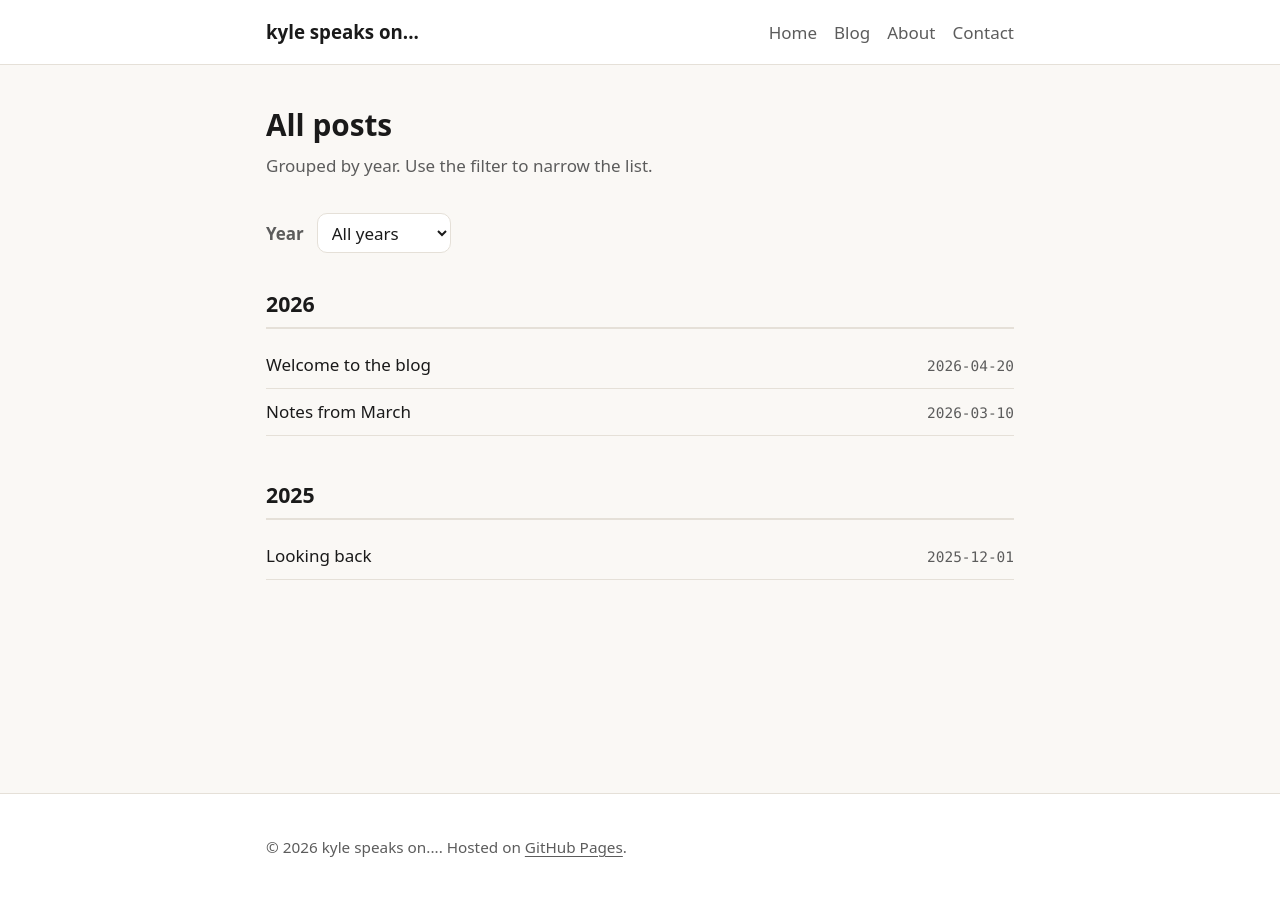
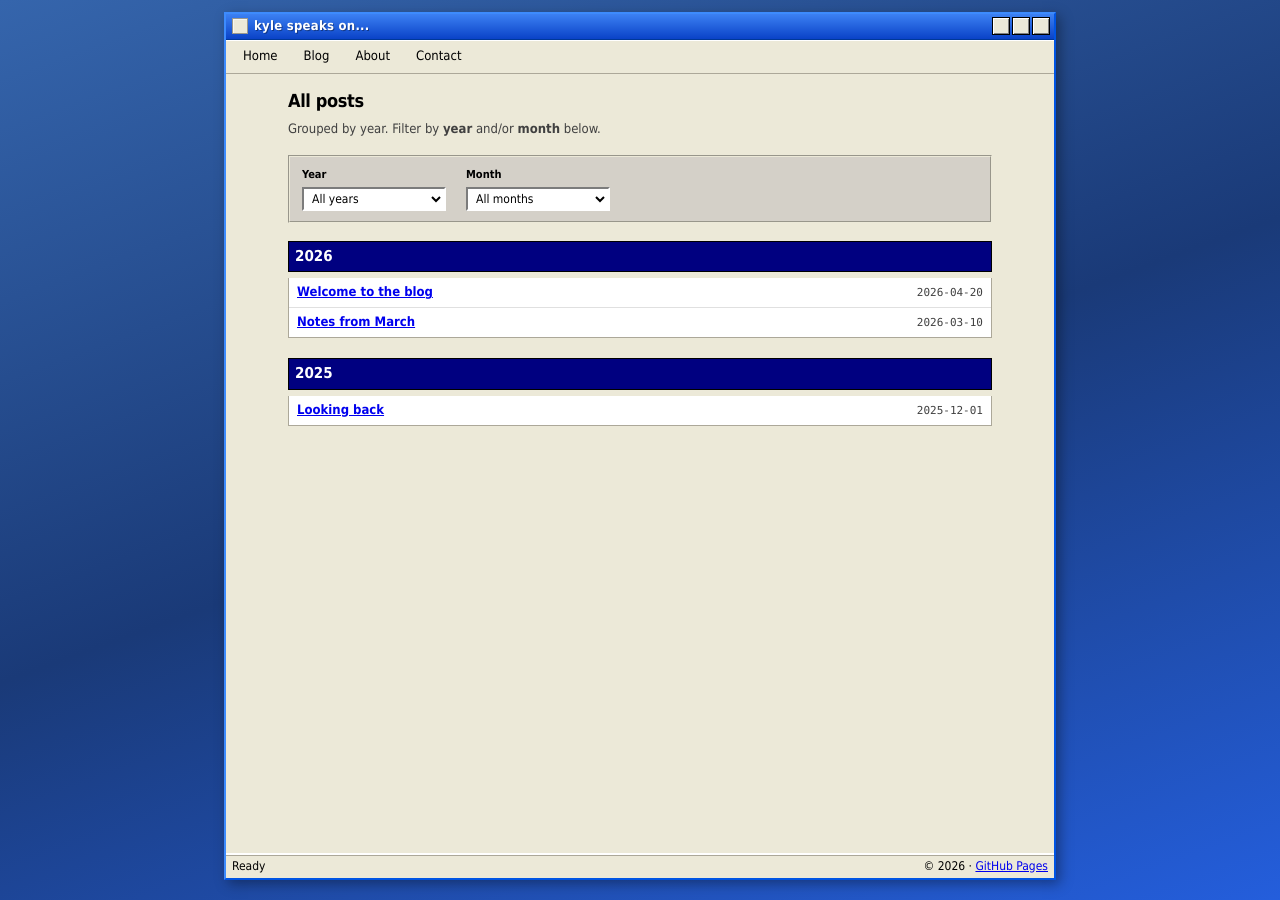
Before and after one commit to project-swoop/kylenotbrandon.github.io, a Jekyll site: the page built from blog/index.html, in a window 1280 px wide. Built offline with Jekyll 4.4.1, drawn with Linux system fonts in a browser that asks for light colours.

Commit message:
make that pretty!

```diff
--- a/_layouts/default.html
+++ b/_layouts/default.html
@@ -8,28 +8,37 @@
   <link rel="stylesheet" href="{{ '/assets/css/main.css' | relative_url }}">
   {% feed_meta %}
 </head>
-<body>
+<body class="win-body">
   <a class="skip-link" href="#main">Skip to content</a>
-  <header class="site-header">
-    <div class="inner">
-      <a class="site-title" href="{{ '/' | relative_url }}">{{ site.title }}</a>
-      <nav class="site-nav" aria-label="Primary">
+  <div class="site-shell">
+    <header class="win-titlebar" role="banner">
+      <div class="win-titlebar-text">
+        <span class="win-title-icon" aria-hidden="true"></span>
+        <a class="win-title-link" href="{{ '/' | relative_url }}">{{ site.title }}</a>
+      </div>
+      <div class="win-titlebar-controls" aria-hidden="true">
+        <span class="win-btn win-btn-min"></span>
+        <span class="win-btn win-btn-max"></span>
+        <span class="win-btn win-btn-close"></span>
+      </div>
+    </header>
+    <nav class="win-menubar" aria-label="Primary">
       <a href="{{ '/' | relative_url }}">Home</a>
       <a href="{{ '/blog/' | relative_url }}">Blog</a>
       <a href="{{ '/about/' | relative_url }}">About</a>
       <a href="{{ '/contact/' | relative_url }}">Contact</a>
     </nav>
-    </div>
-  </header>
-  <main id="main" class="site-main">
+    <main id="main" class="win-client">
       <div class="inner">
         {{ content }}
       </div>
     </main>
-  <footer class="site-footer">
-    <div class="inner">
-      <p>&copy; {{ site.time | date: '%Y' }} {{ site.title }}. Hosted on <a href="https://pages.github.com/">GitHub Pages</a>.</p>
+    <footer class="win-statusbar" role="contentinfo">
+      <div class="inner win-status-inner">
+        <span class="win-status-left">Ready</span>
+        <span class="win-status-right">&copy; {{ site.time | date: '%Y' }} · <a href="https://pages.github.com/">GitHub Pages</a></span>
       </div>
     </footer>
+  </div>
 </body>
 </html>
--- a/assets/css/main.css
+++ b/assets/css/main.css
@@ -1,14 +1,24 @@
+/* Web 1.0 / Windows 98–XP “circa 2002” vibes */
 :root {
-  --bg: #faf8f5;
-  --text: #1a1a1a;
-  --muted: #5c5c5c;
-  --accent: #2563eb;
-  --accent-hover: #1d4ed8;
-  --border: #e5e0d8;
-  --card: #ffffff;
-  --radius: 10px;
-  --font: system-ui, -apple-system, "Segoe UI", Roboto, Ubuntu, Cantarell, "Noto Sans", sans-serif;
-  --mono: ui-monospace, "Cascadia Code", "Source Code Pro", Menlo, Consolas, monospace;
+  --desktop: #3565ac;
+  --desktop-2: #245edc;
+  --face: #ece9d8;
+  --face-dark: #d4d0c8;
+  --window-frame: #0054e3;
+  --titlebar-top: #3c81f3;
+  --titlebar-bottom: #0a42c7;
+  --titlebar-inactive: #7a96df;
+  --text: #000000;
+  --muted: #404040;
+  --link: #0000ee;
+  --link-visited: #551a8b;
+  --link-hover: #ee0000;
+  --border-3d-light: #ffffff;
+  --border-3d-mid: #aca899;
+  --border-3d-dark: #404040;
+  --field-bg: #ffffff;
+  --font-ui: Tahoma, "MS Sans Serif", "Microsoft Sans Serif", Verdana, sans-serif;
+  --font-mono: "Lucida Console", "Courier New", Courier, monospace;
 }
 
 *,
@@ -18,28 +28,35 @@
 }
 
 html {
-  font-size: 106.25%;
+  font-size: 100%;
 }
 
-body {
+body.win-body {
   margin: 0;
   min-height: 100vh;
-  font-family: var(--font);
-  line-height: 1.6;
+  font-family: var(--font-ui);
+  font-size: 13px;
+  line-height: 1.45;
   color: var(--text);
-  background: var(--bg);
+  background: var(--desktop);
+  background-image: linear-gradient(160deg, var(--desktop) 0%, #1a3a78 50%, var(--desktop-2) 100%);
   display: flex;
   flex-direction: column;
+  align-items: center;
+  padding: 12px 10px 20px;
 }
 
 a {
-  color: var(--accent);
-  text-decoration-thickness: 1px;
-  text-underline-offset: 3px;
+  color: var(--link);
+  text-decoration: underline;
+}
+
+a:visited {
+  color: var(--link-visited);
 }
 
 a:hover {
-  color: var(--accent-hover);
+  color: var(--link-hover);
 }
 
 .skip-link {
@@ -53,199 +70,302 @@ a:hover {
 
 .skip-link:focus {
   position: fixed;
-  left: 1rem;
-  top: 1rem;
+  left: 8px;
+  top: 8px;
   width: auto;
   height: auto;
-  padding: 0.5rem 1rem;
-  background: var(--card);
-  border: 1px solid var(--border);
-  border-radius: var(--radius);
+  padding: 4px 8px;
+  background: var(--face);
+  border: 2px outset var(--face);
   z-index: 1000;
-}
-
-.inner {
-  width: min(44rem, 100% - 2rem);
-  margin-inline: auto;
-}
-
-.site-header {
-  border-bottom: 1px solid var(--border);
-  background: var(--card);
-}
-
-.site-header .inner {
-  display: flex;
-  flex-wrap: wrap;
-  align-items: baseline;
-  justify-content: space-between;
-  gap: 1rem;
-  padding: 1rem 0;
-}
-
-.site-title {
-  font-weight: 700;
-  font-size: 1.1rem;
   color: var(--text);
   text-decoration: none;
 }
 
-.site-title:hover {
-  color: var(--accent);
+/* Outer “window” */
+.site-shell {
+  width: min(52rem, 100%);
+  border: 2px solid var(--window-frame);
+  border-top-color: #3d8bfd;
+  border-left-color: #3d8bfd;
+  background: var(--face);
+  box-shadow:
+    1px 1px 0 var(--border-3d-light) inset,
+    -1px -1px 0 var(--border-3d-dark) inset,
+    4px 4px 12px rgba(0, 0, 0, 0.35);
+  display: flex;
+  flex-direction: column;
+  min-height: calc(100vh - 32px);
 }
 
-.site-nav {
+.win-titlebar {
+  display: flex;
+  align-items: center;
+  justify-content: space-between;
+  gap: 8px;
+  padding: 3px 4px 3px 6px;
+  background: linear-gradient(180deg, var(--titlebar-top) 0%, var(--titlebar-bottom) 100%);
+  color: #fff;
+  font-weight: 700;
+  letter-spacing: 0.02em;
+  text-shadow: 1px 1px 0 rgba(0, 0, 0, 0.35);
+  border-bottom: 1px solid #003898;
+}
+
+.win-titlebar-text {
+  display: flex;
+  align-items: center;
+  gap: 6px;
+  min-width: 0;
+}
+
+.win-title-icon {
+  width: 16px;
+  height: 16px;
+  flex-shrink: 0;
+  background: var(--face);
+  border: 1px solid rgba(0, 0, 0, 0.35);
+  box-shadow: 1px 1px 0 rgba(255, 255, 255, 0.6) inset;
+}
+
+.win-title-link {
+  color: #fff !important;
+  text-decoration: none !important;
+  white-space: nowrap;
+  overflow: hidden;
+  text-overflow: ellipsis;
+}
+
+.win-title-link:hover {
+  color: #fff !important;
+  text-decoration: underline !important;
+}
+
+.win-titlebar-controls {
+  display: flex;
+  gap: 2px;
+  flex-shrink: 0;
+}
+
+.win-btn {
+  width: 18px;
+  height: 18px;
+  border: 1px solid #000;
+  background: var(--face);
+  box-shadow:
+    1px 1px 0 #fff inset,
+    -1px -1px 0 #808080 inset;
+}
+
+.win-btn-close {
+  background: #ece9d8;
+}
+
+/* Menu bar strip */
+.win-menubar {
   display: flex;
   flex-wrap: wrap;
-  gap: 1rem;
+  gap: 0;
+  padding: 2px 4px;
+  background: var(--face);
+  border-bottom: 1px solid var(--border-3d-mid);
+  box-shadow: 0 1px 0 var(--border-3d-light) inset;
 }
 
-.site-nav a {
-  font-weight: 500;
-  color: var(--muted);
+.win-menubar a {
+  padding: 4px 12px;
+  color: var(--text);
   text-decoration: none;
+  border: 1px solid transparent;
 }
 
-.site-nav a:hover {
-  color: var(--accent);
+.win-menubar a:hover {
+  border: 1px solid var(--border-3d-dark);
+  background: var(--face-dark);
+  color: var(--text);
 }
 
-.site-main {
+.win-client {
   flex: 1;
-  padding: 2.5rem 0 3rem;
+  padding: 14px 0 18px;
+  background: var(--face);
 }
 
-.site-footer {
-  border-top: 1px solid var(--border);
-  padding: 1.5rem 0;
-  font-size: 0.9rem;
-  color: var(--muted);
-  background: var(--card);
+.inner {
+  width: min(44rem, 100% - 24px);
+  margin-inline: auto;
 }
 
-.site-footer a {
+.win-statusbar {
+  border-top: 2px solid var(--border-3d-light);
+  background: var(--face);
+  padding: 3px 6px;
+  font-size: 12px;
+  color: var(--text);
+  box-shadow: 0 1px 0 var(--border-3d-mid) inset;
+}
+
+.win-status-inner {
+  display: flex;
+  flex-wrap: wrap;
+  justify-content: space-between;
+  gap: 8px;
+  width: 100%;
+}
+
+.win-statusbar a {
+  color: var(--link);
+}
+
+.page-title {
+  font-size: 18px;
+  font-weight: 700;
+  margin: 0 0 6px;
+  letter-spacing: -0.02em;
+}
+
+.lede {
+  margin: 0 0 16px;
   color: var(--muted);
 }
 
-.site-footer a:hover {
-  color: var(--accent);
+/* Group box style (toolbar) */
+.archive-toolbar {
+  display: flex;
+  flex-wrap: wrap;
+  align-items: flex-end;
+  gap: 16px 20px;
+  margin-bottom: 18px;
+  padding: 10px 12px;
+  border: 2px groove var(--face);
+  background: var(--face-dark);
 }
 
-.page-title {
-  font-size: 1.75rem;
-  line-height: 1.2;
-  margin: 0 0 0.5rem;
+.archive-field {
+  display: flex;
+  flex-direction: column;
+  gap: 4px;
 }
 
-.lede {
-  margin: 0 0 2rem;
-  color: var(--muted);
+.archive-field label {
+  font-weight: 700;
+  font-size: 11px;
+  color: var(--text);
+}
+
+.archive-toolbar select,
+input[type="text"] {
+  font: 12px var(--font-ui);
+  min-width: 9rem;
+  padding: 2px 4px;
+  background: var(--field-bg);
+  color: var(--text);
+  border: 2px solid;
+  border-color: #7c7c7c #fff #fff #7c7c7c;
 }
 
 .post-list {
   list-style: none;
   margin: 0;
   padding: 0;
-  display: flex;
-  flex-direction: column;
-  gap: 1.5rem;
 }
 
 .post-list li {
-  padding-bottom: 1.5rem;
-  border-bottom: 1px solid var(--border);
+  padding: 10px 8px;
+  border-bottom: 1px solid var(--border-3d-mid);
 }
 
 .post-list li:last-child {
   border-bottom: none;
-  padding-bottom: 0;
 }
 
 .post-list-title {
-  font-weight: 600;
-  font-size: 1.15rem;
-  color: var(--text);
-  text-decoration: none;
+  font-weight: 700;
+  font-size: 14px;
+  color: var(--link);
+  text-decoration: underline;
+}
+
+.post-list-title:visited {
+  color: var(--link-visited);
 }
 
 .post-list-title:hover {
-  color: var(--accent);
+  color: var(--link-hover);
 }
 
 .post-list-meta {
   display: block;
-  font-family: var(--mono);
-  font-size: 0.85rem;
+  font-family: var(--font-mono);
+  font-size: 11px;
   color: var(--muted);
-  margin-top: 0.25rem;
+  margin-top: 2px;
 }
 
 .post-list-excerpt {
-  margin: 0.5rem 0 0;
+  margin: 6px 0 0;
   color: var(--muted);
-  font-size: 0.95rem;
+  font-size: 12px;
 }
 
 .pagination {
   display: flex;
   flex-wrap: wrap;
   align-items: center;
-  gap: 1rem;
-  margin-top: 2.5rem;
-  padding-top: 1.5rem;
-  border-top: 1px solid var(--border);
+  gap: 10px 14px;
+  margin-top: 18px;
+  padding-top: 12px;
+  border-top: 2px groove var(--face);
 }
 
 .pagination a {
-  font-weight: 600;
+  font-weight: 700;
+  padding: 2px 8px;
+  border: 2px outset var(--face);
+  background: var(--face);
+  text-decoration: none;
+  color: var(--text);
+}
+
+.pagination a:hover {
+  color: var(--text);
+}
+
+.pagination a:active {
+  border-style: inset;
 }
 
 .pagination-status {
   color: var(--muted);
-  font-size: 0.9rem;
+  font-size: 12px;
 }
 
 .pagination-disabled {
-  color: #b0b0b0;
-  font-size: 0.95rem;
-}
-
-.archive-toolbar {
-  display: flex;
-  align-items: center;
-  gap: 0.75rem;
-  margin-bottom: 2rem;
-}
-
-.archive-toolbar label {
-  font-weight: 600;
-  color: var(--muted);
-}
-
-.archive-toolbar select {
-  font: inherit;
-  padding: 0.4rem 2rem 0.4rem 0.6rem;
-  border-radius: var(--radius);
-  border: 1px solid var(--border);
-  background: var(--card);
-  color: var(--text);
+  color: #808080;
+  font-size: 12px;
 }
 
 .year-block {
-  margin-bottom: 2.5rem;
+  margin-bottom: 20px;
 }
 
 .year-heading {
-  font-size: 1.25rem;
-  margin: 0 0 0.75rem;
-  padding-bottom: 0.35rem;
-  border-bottom: 2px solid var(--border);
+  font-size: 15px;
+  font-weight: 700;
+  margin: 0 0 6px;
+  padding: 4px 6px;
+  background: #000080;
+  color: #fff;
+  border: 1px solid #000;
 }
 
 .archive-list {
   list-style: none;
   margin: 0;
   padding: 0;
+  border: 1px solid var(--border-3d-mid);
+  border-top: none;
+  background: var(--field-bg);
 }
 
 .archive-item {
@@ -253,42 +373,49 @@ a:hover {
   flex-wrap: wrap;
   align-items: baseline;
   justify-content: space-between;
-  gap: 0.5rem 1rem;
-  padding: 0.55rem 0;
-  border-bottom: 1px solid var(--border);
+  gap: 6px 10px;
+  padding: 5px 8px;
+  border-bottom: 1px solid #e0e0e0;
+}
+
+.archive-item:last-child {
+  border-bottom: none;
 }
 
 .archive-item a {
-  font-weight: 500;
-  color: var(--text);
-  text-decoration: none;
-}
-
-.archive-item a:hover {
-  color: var(--accent);
+  font-weight: 700;
+  text-decoration: underline;
 }
 
 .archive-item time {
-  font-family: var(--mono);
-  font-size: 0.85rem;
+  font-family: var(--font-mono);
+  font-size: 11px;
   color: var(--muted);
   white-space: nowrap;
 }
 
 .post-header {
-  margin-bottom: 2rem;
+  margin-bottom: 16px;
+  padding-bottom: 10px;
+  border-bottom: 2px groove var(--face);
 }
 
 .post-meta {
-  font-size: 0.9rem;
+  font-size: 12px;
   color: var(--muted);
-  margin: 0 0 0.5rem;
+  margin: 0 0 4px;
 }
 
 .post-title {
-  font-size: 2rem;
-  line-height: 1.15;
+  font-size: 22px;
+  font-weight: 700;
   margin: 0;
+  line-height: 1.2;
+}
+
+.page-content.prose,
+.post .prose {
+  max-width: none;
 }
 
 .prose > *:first-child {
@@ -299,30 +426,42 @@ a:hover {
 .prose h2,
 .prose h3 {
   line-height: 1.25;
+  font-weight: 700;
+}
+
+.prose h1 {
+  font-size: 18px;
 }
 
 .prose pre,
 .prose code {
-  font-family: var(--mono);
+  font-family: var(--font-mono);
 }
 
 .prose pre {
-  padding: 1rem;
+  padding: 8px;
   overflow-x: auto;
-  border-radius: var(--radius);
-  border: 1px solid var(--border);
-  background: #f3f1ed;
-  font-size: 0.88rem;
+  border: 1px solid var(--border-3d-mid);
+  background: #f8f8f8;
+  font-size: 12px;
+  line-height: 1.35;
 }
 
 .prose code {
-  font-size: 0.9em;
-  padding: 0.1em 0.35em;
-  border-radius: 4px;
-  background: #eeeae4;
+  font-size: 12px;
+  padding: 0 3px;
+  border: 1px solid #ccc;
+  background: #f4f4f4;
 }
 
 .prose pre code {
   padding: 0;
+  border: none;
   background: none;
 }
+
+.prose hr {
+  border: none;
+  border-top: 2px groove var(--face);
+  margin: 1.25em 0;
+}
--- a/blog/index.html
+++ b/blog/index.html
@@ -3,18 +3,38 @@ layout: default
 title: Blog
 ---
 <h1 class="page-title">All posts</h1>
-<p class="lede">Grouped by year. Use the filter to narrow the list.</p>
+<p class="lede">Grouped by year. Filter by <strong>year</strong> and/or <strong>month</strong> below.</p>
 
 {% assign all_years = site.posts | group_by_exp: "post", "post.date | date: '%Y'" | sort: "name" | reverse %}
 
-<div class="archive-toolbar">
+<div class="archive-toolbar" role="group" aria-label="Filter archive">
+  <div class="archive-field">
     <label for="year-filter">Year</label>
-  <select id="year-filter" aria-label="Filter posts by year">
+    <select id="year-filter" aria-label="Filter by year">
       <option value="all">All years</option>
       {% for group in all_years %}
       <option value="{{ group.name }}">{{ group.name }}</option>
       {% endfor %}
     </select>
+  </div>
+  <div class="archive-field">
+    <label for="month-filter">Month</label>
+    <select id="month-filter" aria-label="Filter by month">
+      <option value="all">All months</option>
+      <option value="01">January</option>
+      <option value="02">February</option>
+      <option value="03">March</option>
+      <option value="04">April</option>
+      <option value="05">May</option>
+      <option value="06">June</option>
+      <option value="07">July</option>
+      <option value="08">August</option>
+      <option value="09">September</option>
+      <option value="10">October</option>
+      <option value="11">November</option>
+      <option value="12">December</option>
+    </select>
+  </div>
 </div>
 
 {% for group in all_years %}
@@ -23,7 +43,7 @@ title: Blog
   <ul class="archive-list">
     {% assign items = group.items | sort: "date" | reverse %}
     {% for post in items %}
-    <li class="archive-item">
+    <li class="archive-item" data-year="{{ post.date | date: '%Y' }}" data-month="{{ post.date | date: '%m' }}">
       <a href="{{ post.url | relative_url }}">{{ post.title }}</a>
       <time datetime="{{ post.date | date_to_xmlschema }}">{{ post.date | date: "%Y-%m-%d" }}</time>
     </li>
@@ -34,16 +54,26 @@ title: Blog
 
 <script>
 (function () {
-  var sel = document.getElementById('year-filter');
-  if (!sel) return;
+  var yearSel = document.getElementById('year-filter');
+  var monthSel = document.getElementById('month-filter');
+  if (!yearSel || !monthSel) return;
   function apply() {
-    var v = sel.value;
+    var y = yearSel.value;
+    var m = monthSel.value;
     document.querySelectorAll('.year-block').forEach(function (sec) {
-      var y = sec.getAttribute('data-year');
-      sec.hidden = v !== 'all' && y !== v;
+      var any = false;
+      sec.querySelectorAll('.archive-item').forEach(function (li) {
+        var okY = y === 'all' || li.getAttribute('data-year') === y;
+        var okM = m === 'all' || li.getAttribute('data-month') === m;
+        var show = okY && okM;
+        li.hidden = !show;
+        if (show) any = true;
+      });
+      sec.hidden = !any;
     });
   }
-  sel.addEventListener('change', apply);
+  yearSel.addEventListener('change', apply);
+  monthSel.addEventListener('change', apply);
   apply();
 })();
 </script>
```
Also changed, not shown: Gemfile.lock (added), 1 other file. Lines whose indentation alone changed are shown as unchanged.
